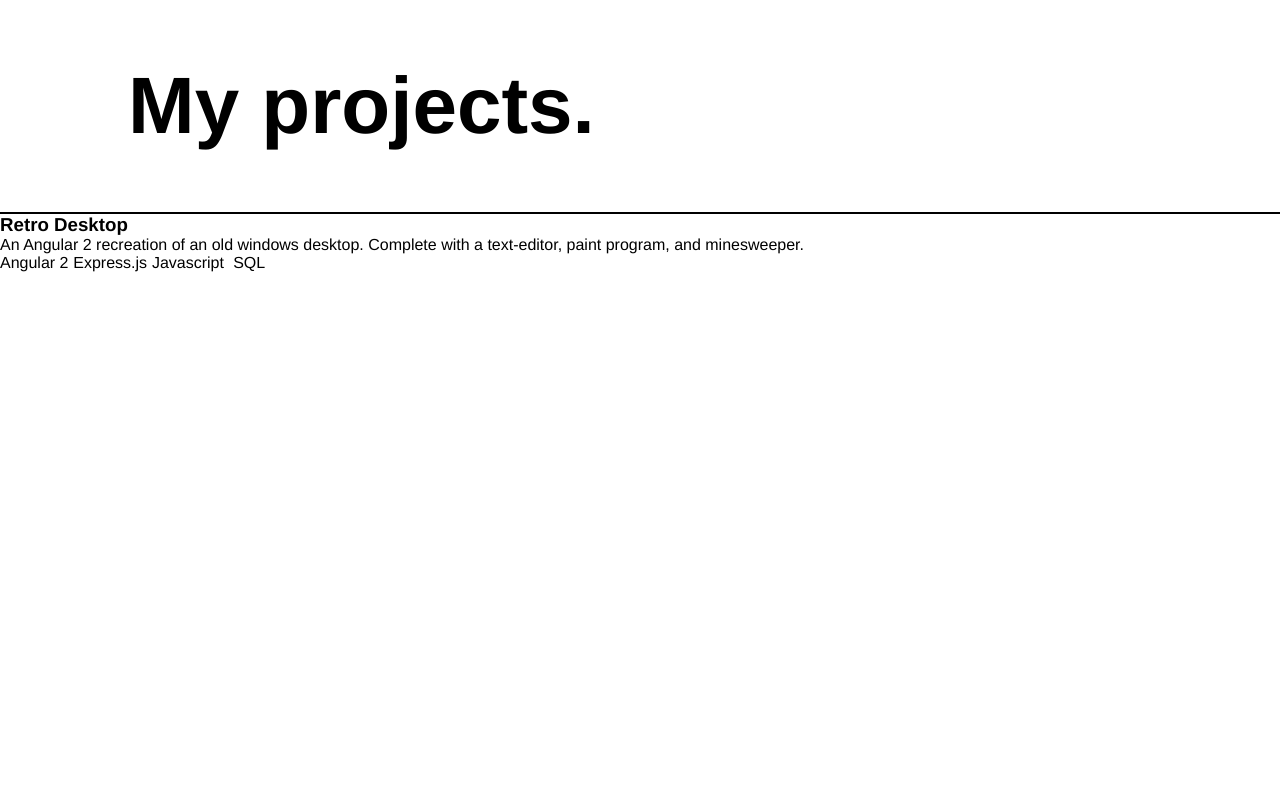
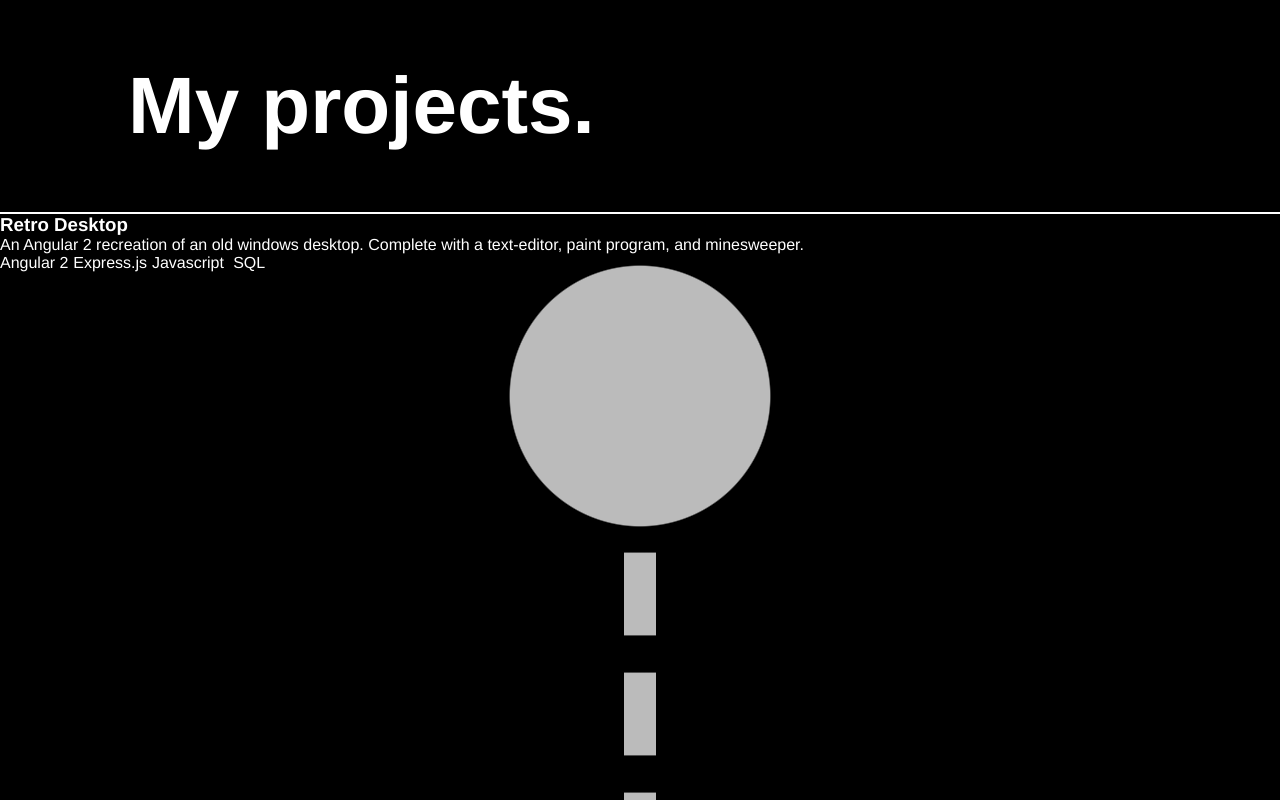
Before and after one commit to DylanCStack/portfolio, a Vue app: page / in a window 1280 px wide. Shown: the top 800 px of the page. Built offline with nearby package versions, Linux system fonts and the light colour scheme.

Commit message:
add background 'guideline'

```diff
--- a/src/App.vue
+++ b/src/App.vue
@@ -15,11 +15,26 @@ export default {
   font-family: 'Avenir', Helvetica, Arial, sans-serif;
   -webkit-font-smoothing: antialiased;
   -moz-osx-font-smoothing: grayscale;
-  border: 0;
+  padding: 0;
   margin: 0;
+  color: white;
+
+  background:
+    radial-gradient(circle closest-side at 50% 70%, #bbb 90%, black 91%, black 94%, transparent 95%),
+    radial-gradient(circle closest-side at 50% 30%, #bbb 90%, black 91%, black 94%, transparent 95%),
+    linear-gradient(#000, #000),
+    linear-gradient(#000, #000),
+    linear-gradient(#000 10%, #bbb 11%, #bbb 79%, #000 80%);
+  background-repeat: no-repeat, no-repeat, no-repeat, no-repeat, repeat-y;
+  background-position: 50% top, 50% bottom, top, bottom, 50% 30vh;
+  background-size: 60vh 60vh, 60vh 60vh, 100% 60vh, 100% 60vh, 4vh 15vh;
 }
 * {
   border:0;
   margin:0;
 }
+body{
+  background-color:black;
+  color:#aaa;
+}
 </style>
```
